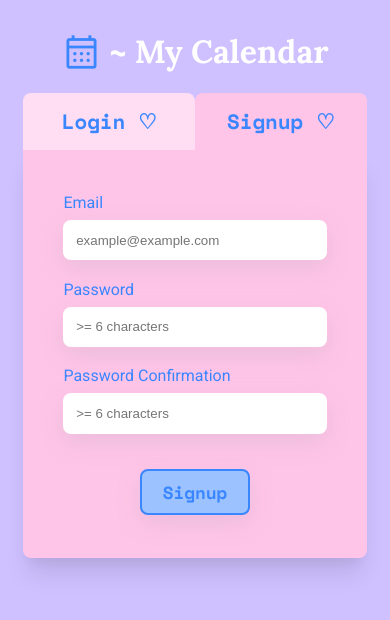
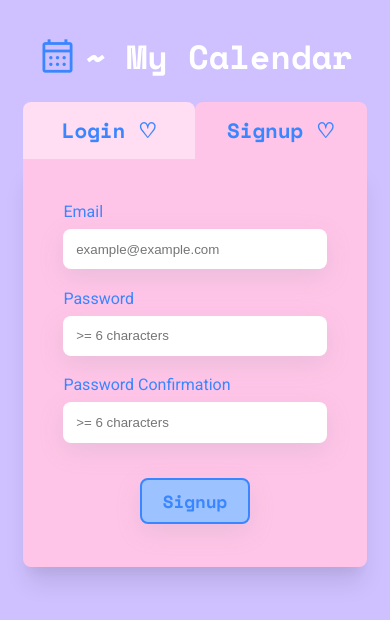
Before and after one commit to noam-ackerman/calendar-app-react-typescript, a React (Create React App) app: page /signup in a window 390 px wide. Shown: the top 620 px of the page. Built offline with nearby package versions, Linux system fonts and the light colour scheme; no server answers.

Commit message:
Few Style fixes: turning button design into mixin, changing title font and few small adjustments

```diff
--- a/src/styles/auth.scss
+++ b/src/styles/auth.scss
@@ -1,6 +1,5 @@
 @import "./mixins.scss";
 @import "./variables.scss";
-@import "./generalSelectors.scss";
 
 .authWrapper {
   width: min(420px, 88%);
@@ -10,11 +9,11 @@
 
   .authTitle {
     @include flexRow($gap: 0.5rem, $direction: center);
-    flex-wrap: wrap-reverse;
+    flex-wrap: wrap;
     margin-bottom: 1.3rem;
-    font-size: 3rem;
+    font-size: 2.7rem;
     color: #fff;
-    font-family: "Lora", serif;
+    font-family: "Space Mono", monospace;
     font-weight: 900;
     .calendar-icon {
       color: $blue-color;
@@ -42,6 +41,7 @@
       background-color: $pink-color;
     }
   }
+
   .formCard {
     background-color: $pink-color;
     border-bottom-left-radius: $border-radius;
@@ -49,7 +49,6 @@
     padding: 2.7rem 2.5rem;
     font-family: "Roboto", sans-serif;
     box-shadow: $box-shadow-no-top;
-  }
     form {
       .error-message {
         @include messegeTheme($theme: $lightRed-color);
@@ -74,7 +73,11 @@
         }
       }
       button {
-      @extend %submit-button;
+        @include primaryButton(
+          $color: $blue-color,
+          $background: $lightBlue-color,
+          $hoverBackground: $lighterBlue-color
+        );
         align-self: center;
         margin-top: 1rem;
       }
@@ -87,6 +90,7 @@
       }
     }
   }
+}
 
 @media (max-width: 1024px) {
   .authWrapper {
@@ -94,10 +98,10 @@
   }
 }
 
-@media (max-width: 500px) {
+@media (max-width: 475px) {
   .authWrapper {
     .authTitle {
-      font-size: 2rem;
+      font-size: 2.1rem;
     }
     .calendar-icon {
       font-size: 2.5rem !important;
--- a/src/styles/generalSelectors.scss
+++ /dev/null
@@ -1,19 +0,0 @@
-@import "./variables.scss";
-
-%submit-button {
-  background-color: $lightBlue-color;
-  border: 2px solid $blue-color;
-  box-shadow: $box-shadow;
-  font-family: "Space Mono", monospace;
-  color: $blue-color;
-  font-weight: 700;
-  cursor: pointer;
-  padding: 0.5rem 1.3rem;
-  font-size: 1.1rem;
-  border-radius: $border-radius;
-  transition: $transition;
-  cursor: $pointer-cursor;
-  &:hover {
-    background-color: $lighterBlue-color;
-  }
-}
--- a/src/styles/mixins.scss
+++ b/src/styles/mixins.scss
@@ -15,6 +15,22 @@
   gap: $gap;
 }
 
+@mixin primaryButton($color, $background, $hoverBackground) {
+  background-color: $background;
+  border: 2px solid $color;
+  box-shadow: $box-shadow;
+  font-family: "Space Mono", monospace;
+  color: $color;
+  font-weight: 700;
+  padding: 0.5rem 1.3rem;
+  font-size: 1.1rem;
+  border-radius: $border-radius;
+  transition: $transition;
+  &:hover {
+    background-color: $hoverBackground;
+  }
+}
+
 @mixin messegeTheme($theme) {
   background-color: $theme;
   font-family: "Roboto", sans-serif;
```
Lines whose indentation alone changed are shown as unchanged.
